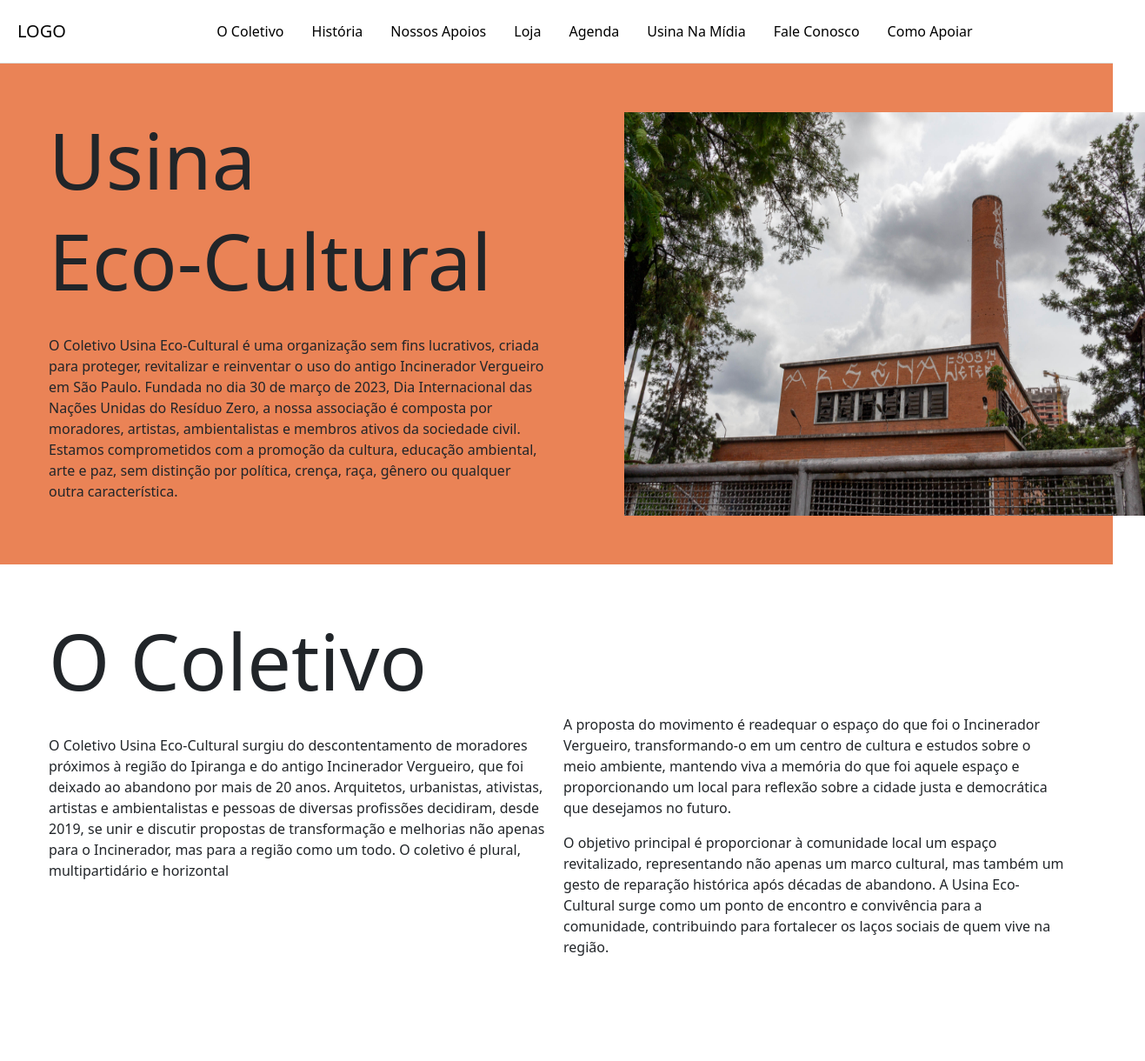
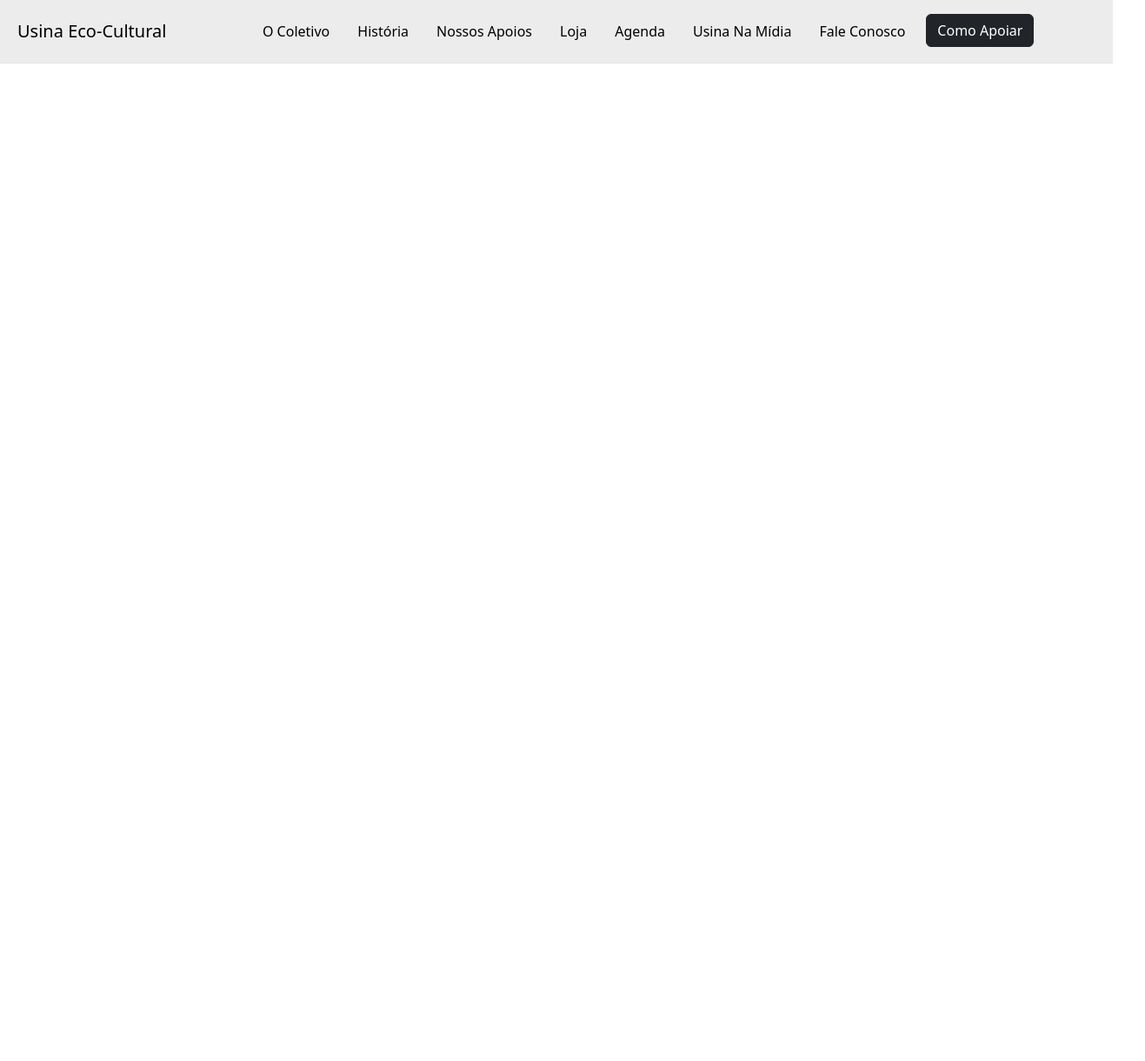
Before and after one commit to AlvarezGui/PII-2tri-2024, a website: page frontend/index.html in a window 1280 px wide. Shown: the top 1220 px of the page at 87% size, 1317 px wide, since content can reach past the window. After the commit the page ends 800 px from the top, so only its background shows below. Drawn offline with nearby package versions, Linux system fonts and the light colour scheme.

Commit message:
O começo do recomeço

```diff
--- a/frontend/css/styles.css
+++ b/frontend/css/styles.css
@@ -1,31 +1,8 @@
-h1{
-    font-size: 90px;
-}
-
-/* painel 1 */
-.painel1{
-    background-color: #EA8356;
-}
-
-.img-painel-1{
-    height: 100%;
-    width: 100%;
-}
-
-@media only screen and (min-width:768px){
-    .img-painel-1{
-        padding-left: 10%;
-        height: 100%;
-        width: 120%;
-    }
-}
-
-/* painel 2 */
-.painel2{
+.nav-bar{
     background-color: #ECECEC;
 }
 
-.img-painel-2{
-    width: 100%;
-    height: 60%;
-}
+/* .img-logo{
+    height: 10px;
+    width: 50%;
+} */
--- a/frontend/index.html
+++ b/frontend/index.html
@@ -9,9 +9,12 @@
 </head>
 <body>
     <!-- header -->
-    <nav class="navbar navbar-expand-lg bg-white border-bottom">
-        <div class="container-fluid d-flex bg-white">
-            <a href="#principal" class="navbar-brand flex-grow-1 p-2">LOGO</a>
+    <nav class="navbar navbar-expand-lg border-bottom nav-bar sticky-top">
+        <div class="container-fluid d-flex">
+            <a href="#principal" class="navbar-brand flex-grow-1 p-2 ">
+                <!-- <img class="img-logo" src="./images/preto arvore verde transparente.png" alt="Logo"> -->
+                Usina Eco-Cultural
+            </a>
             <button class="navbar-toggler" type="button" data-bs-toggle="collapse" data-bs-target="#navbarNavDropdown" aria-controls="navbarNavDropdown" aria-expanded="false" aria-label="Toggle navigation">
                 <span class="navbar-toggler-icon"></span>
             </button>
@@ -40,8 +43,7 @@
                         <a href="#" class="nav-link active">Fale Conosco</a>
                     </li>
                     <li class="nav-item p-2">
-                        <!-- TODO: background dessa opção -->
-                        <a href="#" class="nav-link active">Como Apoiar</a>
+                         <a href="#"><button type="button" class="btn btn-dark">Como Apoiar</button></a>
                     </li>
                 </ul>
             </div>
@@ -49,50 +51,6 @@
     </nav>
     <!-- fim da header -->
 
-    <!-- painel principal -->
-    <div class="container-fluid painel1" id="pricipal">
-        <div class="row p-md-5 p-2">
-            <!-- texto -->
-            <div class="col-lg-6 p-2">
-                <h1>Usina</h1>
-                <h1>Eco-Cultural</h1>
-                <br>
-                <p>O Coletivo Usina Eco-Cultural é uma organização sem fins lucrativos, criada para proteger, revitalizar e reinventar o uso do antigo Incinerador Vergueiro em São Paulo. Fundada no dia 30 de março de 2023, Dia Internacional das Nações Unidas do Resíduo Zero, a nossa associação é composta por moradores, artistas, ambientalistas e membros ativos da sociedade civil. Estamos comprometidos com a promoção da cultura, educação ambiental, arte e paz, sem distinção por política, crença, raça, gênero ou qualquer outra característica.</p>
-            </div>
-
-            <!-- imagem -->
-            <div class="col-md-6 p-2 px-4">
-                <img class="img-painel-1" src="./images/IMG_1555.jpg" alt="12">
-            </div>
-        </div>
-    </div>
-    <!-- fim do painel principal -->
-
-    <!-- painel o coletivo -->
-     <div class="container-fluid" id="o-coletivo">
-        <!-- texto -->
-        <div class="row p-md-5 p-2">
-            <div class="col-lg-6 p-2">
-                <h1>O Coletivo</h1>
-                <br>
-                <p>O Coletivo Usina Eco-Cultural surgiu do descontentamento de moradores próximos à região do Ipiranga e do antigo Incinerador Vergueiro, que foi deixado ao abandono por mais de 20 anos. Arquitetos, urbanistas, ativistas, artistas e ambientalistas e pessoas de diversas profissões decidiram, desde 2019, se unir e discutir propostas de transformação e melhorias não apenas para o Incinerador, mas para a região como um todo. O coletivo é plural, multipartidário e horizontal</p>
-            </div>
-            <div class="col-lg-6 p-2">
-                <h1 class="invisible">.</h1>
-                <p>A proposta do movimento é readequar o espaço do que foi o Incinerador Vergueiro, transformando-o em um centro de cultura e estudos sobre o meio ambiente, mantendo viva a memória do que foi aquele espaço e proporcionando um local para reflexão sobre a cidade justa e democrática que desejamos no futuro.</p>
-                <p>O objetivo principal é proporcionar à comunidade local um espaço revitalizado, representando não apenas um marco cultural, mas também um gesto de reparação histórica após décadas de abandono. A Usina Eco-Cultural surge como um ponto de encontro e convivência para a comunidade, contribuindo para fortalecer os laços sociais de quem vive na região.</p>
-            </div>
-        </div>
-        <!-- imagem -->
-        <div class="row p-md-5">
-            <div class="col">
-                <img class="img-painel-2" src="./images/IMG_1768.jpg" alt="12">
-            </div>
-        </div>
-     </div>
-     <!-- fim do painel o coletivo -->
-
-
     <script src="https://cdn.jsdelivr.net/npm/bootstrap@5.3.3/dist/js/bootstrap.bundle.min.js" integrity="sha384-YvpcrYf0tY3lHB60NNkmXc5s9fDVZLESaAA55NDzOxhy9GkcIdslK1eN7N6jIeHz" crossorigin="anonymous"></script>
 </body>
 </html>
```
Also changed, not shown: frontend/images/preto arvore verde transparente.png (added), package.json (line endings or trailing spaces).
